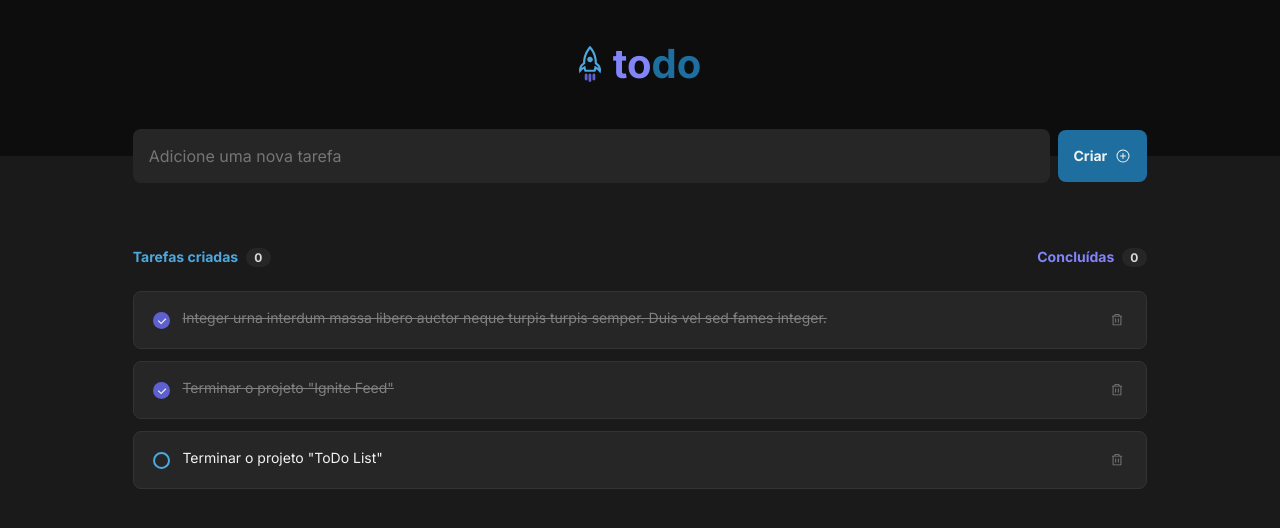
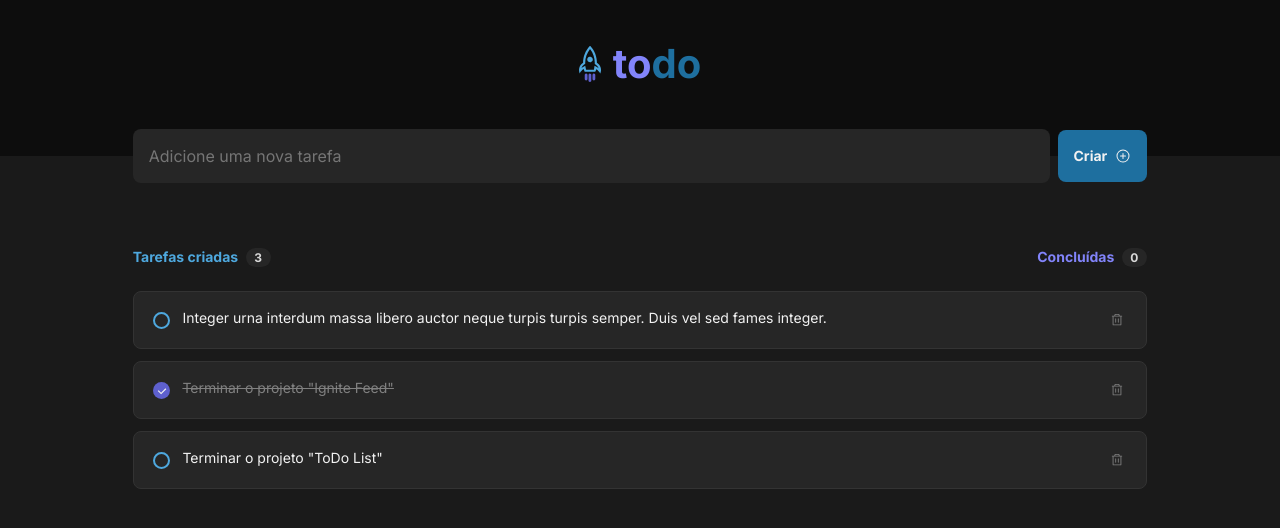
Before and after one commit to pedrohlucena/ignite-todo-list, a React (Vite) app: page / in a window 1280 px wide. Shown: the top 528 px of the page. Built offline with nearby package versions, Linux system fonts and the light colour scheme.

Commit message:
implement logic tasks for created tasks number

```diff
--- a/src/components/CallsignInNumbers/CallsignInNumbers.tsx
+++ b/src/components/CallsignInNumbers/CallsignInNumbers.tsx
@@ -4,18 +4,21 @@ import styles from "./CallsignInNumbers.module.css";
 interface CallsignInNumbersProps {
   text: string;
   textColor: "blue" | "purple";
+  indicativeNumber: number;
 }
 
-export function CallsignInNumbers({ text, textColor }: CallsignInNumbersProps) {
-  const [count, setCount] = useState(0);
-
+export function CallsignInNumbers({
+  text,
+  textColor,
+  indicativeNumber,
+}: CallsignInNumbersProps) {
   const textColorToApply = textColor === "blue" ? styles.blue : styles.purple;
 
   return (
     <div className={styles.callsignInNumbers}>
       <p className={textColorToApply}>{text}</p>
       <span>
-        <p>{count}</p>
+        <p>{indicativeNumber}</p>
       </span>
     </div>
   );
--- a/src/components/Task/Task.module.css
+++ b/src/components/Task/Task.module.css
@@ -27,7 +27,6 @@
     margin-right: 1.2rem;
     font-size: 1.4rem;
     line-height: 140%;
-
 }
 
 .normalTitle {
--- a/src/components/TasksContainer/TasksContainer.tsx
+++ b/src/components/TasksContainer/TasksContainer.tsx
@@ -4,8 +4,9 @@ import styles from "./TasksContainer.module.css";
 import clipboardImg from "../../assets/clipboard.svg";
 
 import { CallsignInNumbers } from "../CallsignInNumbers/CallsignInNumbers";
+import { Task } from "../Task/Task";
+
 import { useState } from "react";
-import { Task } from "../Task/Task";
 
 export interface TaskData {
   id: string;
@@ -20,7 +21,7 @@ export function TasksContainer() {
       id: uuidv4(),
       title:
         "Integer urna interdum massa libero auctor neque turpis turpis semper. Duis vel sed fames integer.",
-      isCompleted: true,
+      isCompleted: false,
     },
     {
       id: uuidv4(),
@@ -51,8 +52,16 @@ export function TasksContainer() {
   return (
     <main>
       <header className={styles.tasksInfo}>
-        <CallsignInNumbers text="Tarefas criadas" textColor="blue" />
-        <CallsignInNumbers text="Concluídas" textColor="purple" />
+        <CallsignInNumbers
+          text="Tarefas criadas"
+          textColor="blue"
+          indicativeNumber={tasks.length}
+        />
+        <CallsignInNumbers
+          text="Concluídas"
+          textColor="purple"
+          indicativeNumber={0}
+        />
       </header>
 
       {tasks.length ? (
```
